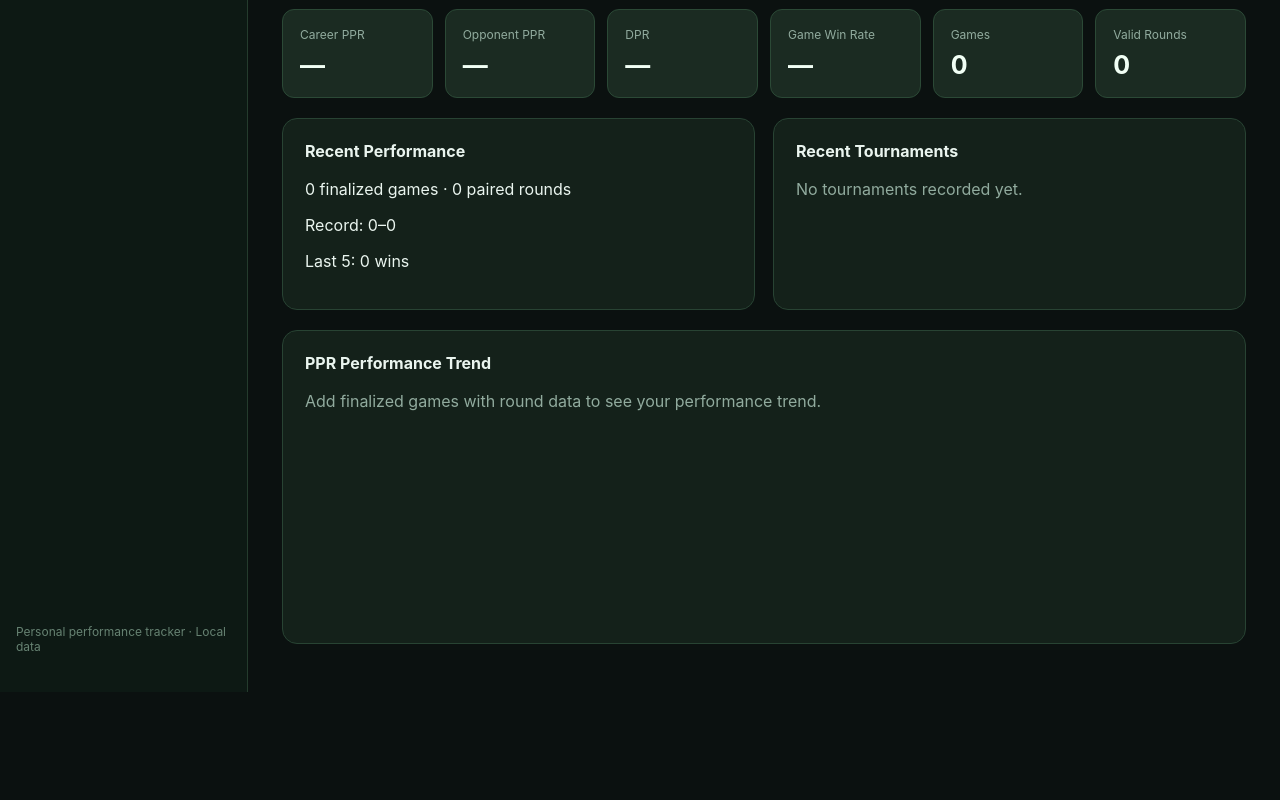
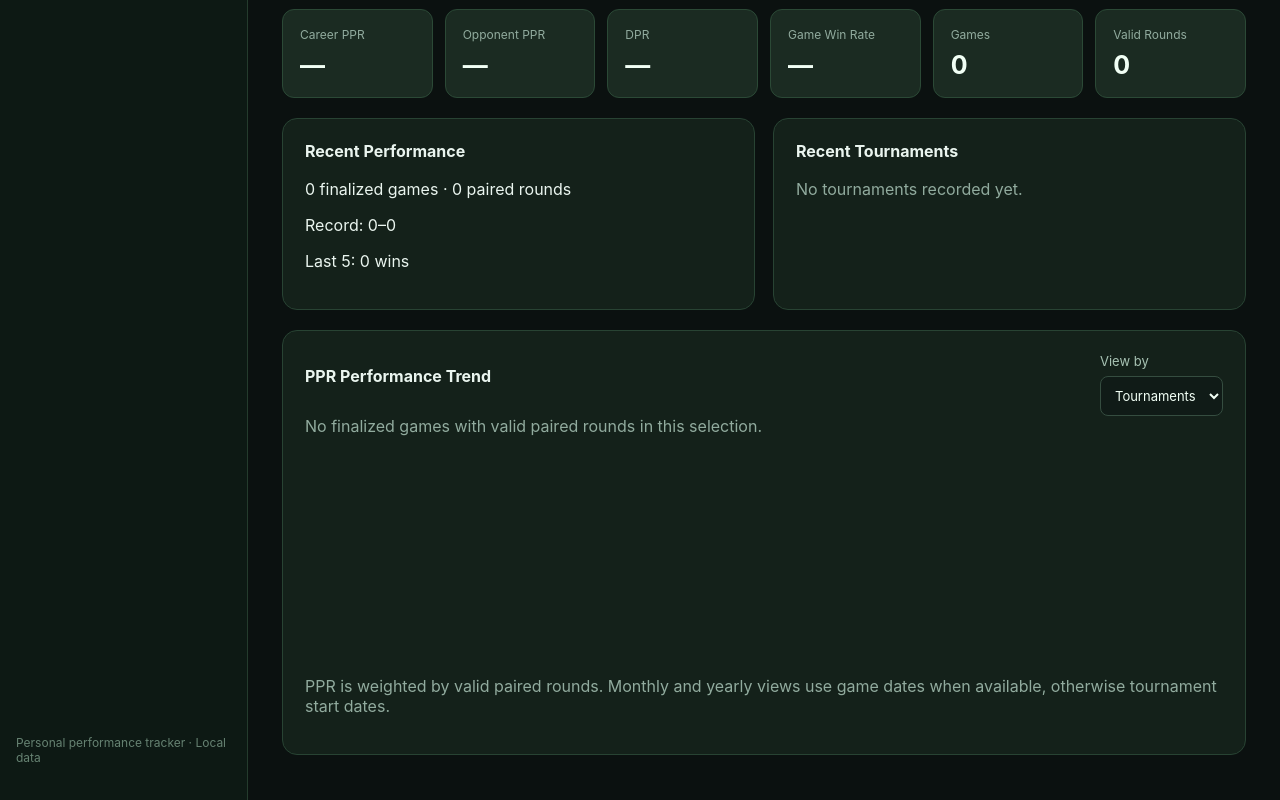
Before and after one commit to Rzyin1/Cornhole-Tournaments, a React (Vite) app: page / in a window 1280 px wide. Shown: the part 462-1262 px from the top of the page. Before the commit the page ends 1154 px from the top, so only its background shows below. Built offline with nearby package versions, Linux system fonts and the light colour scheme.

Commit message:
Add tournament, monthly and yearly PPR trend views

```diff
--- a/src/main.tsx
+++ b/src/main.tsx
@@ -16,7 +16,7 @@ const blankTournament=():Tournament=>({id:uid(),name:"",start:new Date().toISOSt
 const blankGame=(t:Tournament):Game=>({id:uid(),stageId:t.stages[0]?.id||"",order:1+Math.max(0,...t.games.filter(g=>g.stageId===t.stages[0]?.id).map(g=>g.order)),players:["You","","",""],scoreFor:0,scoreAgainst:0,winner:"us",target:21,rounds:[],finalized:false,notes:noteEmpty()});
 const number=(v:string)=>Number.isFinite(+v)?+v:0;
 function App(){
- const [data,setData]=useState<Data>(emptyData()),[ready,setReady]=useState(false),[page,setPage]=useState("Dashboard"),[selected,setSelected]=useState<string|null>(null),[editingGame,setEditingGame]=useState<string|null>(null),[mode,setMode]=useState<"quick"|"table">("quick"),[view,setView]=useState<"cards"|"table">("cards"),[search,setSearch]=useState(""),[filters,setFilters]=useState({season:"",format:"",stage:"",bags:"",scoreMagic:"",teammate:"",board:"",location:"",tournament:""}),[comparison,setComparison]=useState({a:"Singles",b:"Doubles BYOP"});
+ const [data,setData]=useState<Data>(emptyData()),[ready,setReady]=useState(false),[page,setPage]=useState("Dashboard"),[selected,setSelected]=useState<string|null>(null),[editingGame,setEditingGame]=useState<string|null>(null),[mode,setMode]=useState<"quick"|"table">("quick"),[view,setView]=useState<"cards"|"table">("cards"),[search,setSearch]=useState(""),[filters,setFilters]=useState({season:"",format:"",stage:"",bags:"",scoreMagic:"",teammate:"",board:"",location:"",tournament:""}),[comparison,setComparison]=useState({a:"Singles",b:"Doubles BYOP"}),[trendMode,setTrendMode]=useState<"tournaments"|"months"|"years">("tournaments");
  useEffect(()=>{load().then(d=>{setData(d);setReady(true)}).catch(()=>setReady(true))},[]);
  useEffect(()=>{if(ready)persist(data).catch(e=>console.error("Save failed",e))},[data,ready]);
  const change=(fn:(d:Data)=>Data)=>setData(old=>fn(structuredClone(old)));
@@ -50,8 +50,13 @@ function App(){
  {input("Location",filters.location,v=>setF("location",v))}
  </div></div>;
  const cards=<div className="metrics">{metric("Career PPR",fmt(stats.ppr))}{metric("Opponent PPR",fmt(stats.oppPpr))}{metric("DPR",fmt(stats.dpr))}{metric("Game Win Rate",stats.winRate===null?"—":fmt(stats.winRate,1)+"%")}{metric("Games",String(stats.games))}{metric("Valid Rounds",String(stats.rounds))}</div>;
- const trend=games.filter(g=>g.finalized&&gameStats(g).n).map((g,i)=>({game:i+1,ppr:gameStats(g).ppr}));
- const chart=<div className="panel"><h3>PPR Performance Trend</h3><div style={{height:230}}>{trend.length?<ResponsiveContainer><LineChart data={trend}><CartesianGrid stroke="#263a31"/><XAxis dataKey="game" stroke="#8ca79b"/><YAxis domain={[0,12]} stroke="#8ca79b"/><Tooltip/><Line dataKey="ppr" stroke="#45db8c" strokeWidth={2}/></LineChart></ResponsiveContainer>:<p className="muted">Add finalized games with round data to see your performance trend.</p>}</div></div>;
+ const tournamentTrend=filtered.map(t=>{const selectedGames=t.games.filter(g=>games.includes(g));const s=summarize(selectedGames);return {id:t.id,date:t.start,label:t.name||"Untitled Tournament",ppr:s.ppr,rounds:s.rounds,raw:s.ppr===null?0:s.ppr*s.rounds}}).filter(x=>x.rounds>0).sort((a,b)=>a.date.localeCompare(b.date)||a.label.localeCompare(b.label));
+ const groupedTrend=(()=>{if(trendMode==="tournaments")return tournamentTrend.map(x=>({label:x.label,date:x.date,ppr:x.ppr,rounds:x.rounds}));
+ const groups=new Map<string,{raw:number;rounds:number}>();
+ for(const t of filtered){for(const g of t.games){if(!games.includes(g)||!g.finalized)continue;const s=gameStats(g);if(!s.n)continue;const date=g.date||t.start;const key=trendMode==="months"?date.slice(0,7):date.slice(0,4);if(!/^\\d{4}(?:-\\d{2})?$/.test(key))continue;const prev=groups.get(key)||{raw:0,rounds:0};prev.raw+=s.raw;prev.rounds+=s.n;groups.set(key,prev)}}
+ return [...groups.entries()].sort(([a],[b])=>a.localeCompare(b)).map(([key,v])=>({label:key,date:key,ppr:v.raw/v.rounds,rounds:v.rounds}));
+ })();
+ const chart=<div className="panel"><div className="flex between"><h3>PPR Performance Trend</h3><div className="flex"><label>View by<select value={trendMode} onChange={e=>setTrendMode(e.target.value as typeof trendMode)}><option value="tournaments">Tournaments</option><option value="months">Months</option><option value="years">Years</option></select></label></div></div><div style={{height:260}}>{groupedTrend.length?<ResponsiveContainer><LineChart data={groupedTrend} margin={{top:10,right:20,bottom:35,left:0}}><CartesianGrid stroke="#263a31"/><XAxis dataKey="label" stroke="#8ca79b" interval="preserveStartEnd" angle={trendMode==="tournaments"?-25:0} textAnchor={trendMode==="tournaments"?"end":"middle"} height={65} tickFormatter={v=>trendMode==="tournaments"&&String(v).length>18?String(v).slice(0,16)+"…":String(v)}/><YAxis domain={[0,12]} stroke="#8ca79b"/><Tooltip formatter={v=>[fmt(Number(v)),"PPR"]} labelFormatter={(_,payload)=>{const p=payload?.[0]?.payload;return p?p.label+" · "+p.rounds+" valid rounds":""}}/><Line type="monotone" dataKey="ppr" stroke="#45db8c" strokeWidth={2} dot={{r:4}} connectNulls={false}/></LineChart></ResponsiveContainer>:<p className="muted">No finalized games with valid paired rounds in this selection.</p>}</div><p className="muted">PPR is weighted by valid paired rounds. Monthly and yearly views use game dates when available, otherwise tournament start dates.</p></div>;
  const tournamentList=(list:Tournament[])=> <div className={view==="cards"?"tilegrid":"panel"}>{view==="cards"?list.map(x=><button className="tile" key={x.id} onClick={()=>{setSelected(x.id);setPage("Tournaments")}}><div className="flex between"><b>{x.name||"Untitled Tournament"}</b><span className="pill">{x.status}</span></div><p className="muted">{x.start} · {x.format} · {x.city}, {x.region}</p><div className="flex between"><span>Placement: {x.placement.rank?"T".repeat(0)+x.placement.rank+" / "+(x.placement.field||x.field):"—"}</span><span>PPR: {fmt(summarize(x.games).ppr)} · {x.games.filter(g=>g.finalized).length} games</span></div></button>):<table><thead><tr>{["Date","Tournament","Format","Placement","Tournament PPR","Games"].map(x=><th key={x}>{x}</th>)}</tr></thead><tbody>{list.map(x=><tr key={x.id} onClick={()=>{setSelected(x.id);setPage("Tournaments")}}><td>{x.start}</td><td>{x.name}</td><td>{x.format}</td><td>{x.placement.rank||"—"}</td><td>{fmt(summarize(x.games).ppr)}</td><td>{x.games.filter(g=>g.finalized).length}</td></tr>)}</tbody></table>}</div>;
  const gameEditor=(g:Game)=><div className="panel"><div className="flex between"><h3>Edit Game · {g.finalized?"Finalized":"Draft"}</h3><button className="subtle" onClick={()=>setEditingGame(null)}>Back to Tournament</button></div>
  <div className="fields">
```
